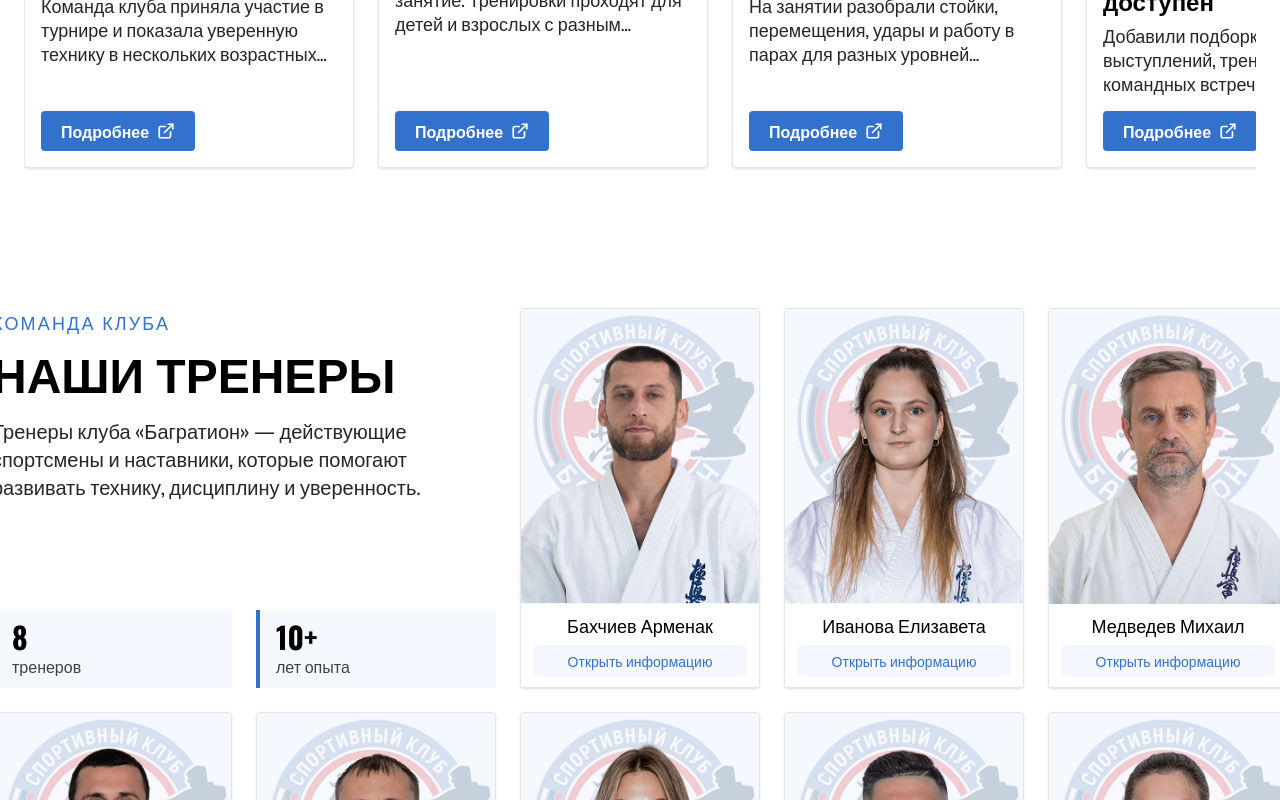
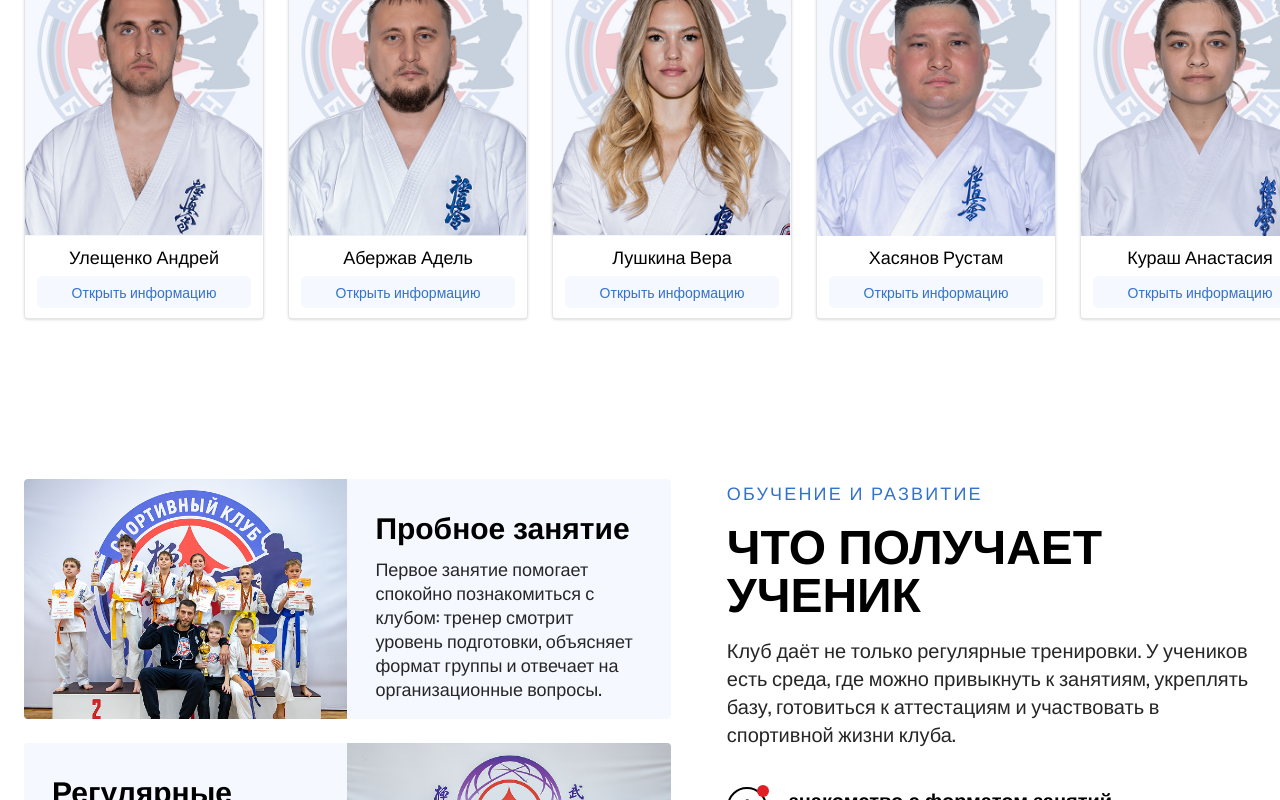
Before and after one commit to Artamenos/Bagration, a Next.js app: page / in a window 1280 px wide. Shown: the part 2000-2800 px from the top of the page. Built offline with nearby package versions, Linux system fonts and the light colour scheme.

Commit message:
feat: refine landing flow and student development section

```diff
--- a/app/globals.css
+++ b/app/globals.css
@@ -13,11 +13,8 @@
   --color-foreground: var(--foreground);
 }
 
-@media (prefers-color-scheme: dark) {
-  :root {
-    --background: #0a0a0a;
-    --foreground: #ededed;
-  }
+html {
+  scroll-behavior: smooth;
 }
 
 body {
@@ -25,6 +22,8 @@ body {
   color: var(--foreground);
   padding-top: 80px;
   scroll-padding-top: 80px;
+  -webkit-font-smoothing: antialiased;
+  text-rendering: geometricPrecision;
 }
 
 .site-container {
@@ -35,3 +34,29 @@ body {
   padding-left: 24px;
   padding-right: 24px;
 }
+
+.landing-flow {
+  position: relative;
+  overflow: hidden;
+  background:
+    linear-gradient(
+      90deg,
+      transparent 0,
+      transparent calc(50% - 720px),
+      rgba(50, 114, 205, 0.14) calc(50% - 720px),
+      rgba(50, 114, 205, 0.14) calc(50% - 718px),
+      transparent calc(50% - 718px)
+    ),
+    #ffffff;
+}
+
+@media (max-width: 1535px) {
+  .landing-flow {
+    background: #ffffff;
+  }
+}
+
+::selection {
+  background: var(--color-brand-red);
+  color: #ffffff;
+}
--- a/app/page.tsx
+++ b/app/page.tsx
@@ -3,6 +3,7 @@ import { Hero } from "@/sections/Hero";
 import { About } from "@/sections/About";
 import { News } from "@/sections/News";
 import { Coaches } from "@/sections/Coaches";
+import { StudentOpportunities } from "@/sections/StudentOpportunities";
 import { Signup } from "@/sections/Signup";
 import { Albums } from "@/sections/Albums";
 import { Events } from "@/sections/Events";
@@ -11,12 +12,13 @@ export default function Home() {
   return (
     <>
       <Header />
-      <main>
+      <main className="landing-flow">
         <Hero />
         <About />
+        <Coaches />
+        <StudentOpportunities />
+        <Signup />
         <News />
-        <Coaches />
-        <Signup />
         <Events />
         <Albums />
       </main>
--- a/components/Header.tsx
+++ b/components/Header.tsx
@@ -1,11 +1,12 @@
 "use client";
+
 import { useEffect, useState } from "react";
 
 const navItems = [
   { label: "Главная", href: "#hero", id: "hero" },
   { label: "О клубе", href: "#about", id: "about" },
+  { label: "Тренеры", href: "#coaches", id: "coaches" },
   { label: "Новости", href: "#news", id: "news" },
-  { label: "Тренеры", href: "#coaches", id: "coaches" },
   { label: "Мероприятия", href: "#events", id: "events" },
 ];
 
@@ -14,7 +15,7 @@ export function Header() {
 
   useEffect(() => {
     function updateActiveSection() {
-      const activationLine = window.scrollY + window.innerHeight * 0.40;
+      const activationLine = window.scrollY + window.innerHeight * 0.4;
 
       const currentSection = navItems.findLast((item) => {
         const section = document.getElementById(item.id);
--- a/sections/About.tsx
+++ b/sections/About.tsx
@@ -1,6 +1,6 @@
 export function About() {
   return (
-    <section id="about" className="bg-[var(--color-brand-bg)] py-24">
+    <section id="about" className="bg-[var(--color-brand-bg)] py-20">
       <div className="site-container grid grid-cols-1 items-center gap-12 lg:grid-cols-[585px_3px_1fr] lg:gap-16">
         <img
           src="/images/club-img.png"
--- a/sections/Albums.tsx
+++ b/sections/Albums.tsx
@@ -17,7 +17,7 @@ const albumColumns = [
 
 export function Albums() {
   return (
-    <section id="albums" className="overflow-hidden bg-[var(--color-brand-bg)]">
+    <section id="albums" className="overflow-hidden bg-[var(--color-brand-bg)] py-20">
       <div className="site-container grid h-[504px] grid-cols-1 items-start gap-12 overflow-hidden lg:grid-cols-[360px_1fr]">
         <div className="py-12 pr-4">
           <p className="text-lg font-medium uppercase tracking-[0.12em] text-[var(--color-brand-blue)]">
--- a/sections/Coaches.tsx
+++ b/sections/Coaches.tsx
@@ -53,9 +53,9 @@ export function Coaches() {
   const bottomCoaches = coaches.slice(3);
 
   return (
-    <section id="coaches" className="bg-white py-16">
+    <section id="coaches" className="bg-white py-20">
       <div className="site-container">
-        <div className="grid grid-cols-1 justify-center gap-6 lg:grid-cols-[repeat(5,240px)]">
+        <div className="grid grid-cols-1 gap-6 lg:grid-cols-[repeat(5,240px)] lg:justify-between">
           <div className="flex flex-col justify-between lg:col-span-2">
             <div>
               <p className="text-lg font-medium uppercase tracking-[0.12em] text-[var(--color-brand-blue)]">
@@ -99,7 +99,7 @@ export function Coaches() {
           ))}
         </div>
 
-        <div className="mt-6 grid grid-cols-1 justify-center gap-6 sm:grid-cols-2 lg:grid-cols-[repeat(5,240px)]">
+        <div className="mt-6 grid grid-cols-1 gap-6 sm:grid-cols-2 lg:grid-cols-[repeat(5,240px)] lg:justify-between">
           {bottomCoaches.map((coach) => (
             <CoachCard key={coach.id} coach={coach} />
           ))}
--- a/sections/Events.tsx
+++ b/sections/Events.tsx
@@ -158,7 +158,7 @@ export function Events() {
   }
 
   return (
-    <section id="events" className="bg-[var(--color-brand-bg)] py-16">
+    <section id="events" className="bg-white py-20">
       <div className="site-container">
         <div className="mb-6 text-center">
           <p className="text-lg font-medium uppercase tracking-[0.12em] text-[var(--color-brand-blue)]">
--- a/sections/Hero.tsx
+++ b/sections/Hero.tsx
@@ -3,7 +3,8 @@ import { CalendarDays, Phone } from "lucide-react";
 export function Hero() {
   return (
     <section id="hero" className="relative overflow-hidden bg-white">
-      <div className="site-container grid min-h-[calc(100vh-80px)] max-w-[1400px] grid-cols-1 items-center gap-16 px-8 py-14 lg:grid-cols-[0.9fr_1.1fr]">        <div>
+      <div className="site-container grid min-h-[calc(100vh-80px)] max-w-[1400px] grid-cols-1 items-center gap-16 px-8 py-14 lg:grid-cols-[0.9fr_1.1fr]">
+        <div>
           <h1 className="-ml-1 text-9xl font-normal uppercase leading-[0.9] tracking-[-0.02em] text-black">
             Багратион
           </h1>
--- a/sections/News.tsx
+++ b/sections/News.tsx
@@ -178,7 +178,7 @@ export function News() {
   }
 
   return (
-    <section id="news" className="bg-white py-16">
+    <section id="news" className="bg-white py-20">
       <div className="site-container">
         <div className="mb-8 flex flex-col justify-between gap-4 lg:flex-row lg:items-end">
           <div>
--- /dev/null
+++ b/sections/StudentOpportunities.tsx
@@ -0,0 +1,151 @@
+const opportunities = [
+  {
+    title: "Пробное занятие",
+    description:
+      "Первое занятие помогает спокойно познакомиться с клубом: тренер смотрит уровень подготовки, объясняет формат группы и отвечает на организационные вопросы.",
+    image: "/images/sign_up.png",
+    imageFirst: true,
+  },
+  {
+    title: "Регулярные тренировки",
+    description:
+      "Основная работа строится на постоянной практике: техника киокушинкай, общая физическая подготовка, координация, дисциплина и работа в парах.",
+    image: "/images/club-img.png",
+    imageFirst: false,
+  },
+  {
+    title: "Аттестации",
+    description:
+      "Ученики могут готовиться к аттестациям на пояса. Тренеры помогают разобраться в требованиях и выстроить базовую технику.",
+    image: "/images/album.png",
+    imageFirst: true,
+  },
+  {
+    title: "Соревнования и сборы",
+    description:
+      "Клуб участвует в соревнованиях и проводит учебно-тренировочные сборы. Это дополнительная практика, командная среда и опыт выступлений.",
+    image: "/images/hero-team.png",
+    imageFirst: false,
+  },
+  {
+    title: "Летний лагерь",
+    description:
+      "Выездной формат с тренировками, режимом и командной средой. Это возможность глубже погрузиться в тренировочный процесс и провести время внутри спортивной атмосферы клуба.",
+    image: "/images/album.png",
+    imageFirst: true,
+  },
+];
+
+const summaryItems = [
+  {
+    title: "знакомство с форматом занятий",
+    text: "пробная тренировка и подбор подходящей группы",
+  },
+  {
+    title: "стабильная тренировочная база",
+    text: "регулярная техника, ОФП, дисциплина и работа в парах",
+  },
+  {
+    title: "подготовка к аттестациям",
+    text: "понятные требования, техника и движение к следующему поясу",
+  },
+  {
+    title: "спортивная жизнь клуба",
+    text: "соревнования, командные мероприятия и учебные сборы",
+  },
+  {
+    title: "летний лагерь",
+    text: "выездной формат с тренировками, режимом и командной средой",
+  },
+];
+
+export function StudentOpportunities() {
+  return (
+    <section className="bg-white py-20">
+      <div className="site-container grid grid-cols-1 gap-14 lg:grid-cols-[1.1fr_0.9fr] lg:items-start">
+        <div className="grid grid-cols-1 gap-6">
+          {opportunities.map((item) => (
+            <article
+              key={item.title}
+              className="grid h-auto overflow-hidden rounded-[4px] bg-[var(--color-brand-bg)] md:h-[240px] md:grid-cols-2"
+            >
+              <img
+                src={item.image}
+                alt={item.title}
+                className={[
+                  "h-[240px] w-full object-cover md:h-full",
+                  item.imageFirst ? "md:order-1" : "md:order-2",
+                ].join(" ")}
+              />
+
+              <div
+                className={[
+                  "grid min-h-[240px] grid-rows-[auto_1fr] p-7",
+                  item.imageFirst ? "md:order-2" : "md:order-1",
+                ].join(" ")}
+              >
+                <h3 className="self-end text-3xl font-bold leading-tight text-black">
+                  {item.title}
+                </h3>
+
+                <p className="mt-3 max-w-[390px] text-lg leading-6 text-neutral-800">
+                  {item.description}
+                </p>
+              </div>
+            </article>
+          ))}
+        </div>
+
+        <div className="lg:sticky lg:top-28">
+          <p className="text-lg font-medium uppercase tracking-[0.12em] text-[var(--color-brand-blue)]">
+            Обучение и развитие
+          </p>
+
+          <h2 className="mt-3 text-5xl font-bold uppercase leading-none text-black">
+            Что получает ученик
+          </h2>
+
+          <p className="mt-5 max-w-[560px] text-xl leading-7 text-neutral-800">
+            Клуб даёт не только регулярные тренировки. У учеников есть среда,
+            где можно привыкнуть к занятиям, укреплять базу, готовиться к
+            аттестациям и участвовать в спортивной жизни клуба.
+          </p>
+
+          <div className="mt-10 grid max-w-[560px] grid-cols-1 gap-5">
+            {summaryItems.map((item, index) => (
+              <article key={item.title} className="relative grid grid-cols-[42px_1fr] gap-5">
+                {index < summaryItems.length - 1 ? (
+                  <span className="absolute left-[20px] top-10 h-[calc(100%+20px)] w-[2px] bg-black/80" />
+                ) : null}
+
+                <div className="relative z-10 flex h-10 w-10 items-center justify-center rounded-full border-2 border-black bg-white">
+                  <span className="text-lg font-bold leading-none text-black">
+                    {index + 1}
+                  </span>
+                  <span
+                    className={[
+                      "absolute -right-1 -top-1 h-3 w-3 rounded-full",
+                      index % 2 === 0
+                        ? "bg-[var(--color-brand-red)]"
+                        : "bg-[var(--color-brand-blue)]",
+                    ].join(" ")}
+                  />
+                </div>
+
+                <div className="pb-2">
+                  <p className="text-xl font-bold leading-6 text-black">
+                    {item.title}
+                  </p>
+
+                  <p className="mt-1 text-base leading-6 text-neutral-700">
+                    {item.text}
+                  </p>
+                </div>
+              </article>
+            ))}
+          </div>
+        </div>
+      </div>
+    </section>
+  );
+}
```
Also changed, not shown: sections/Signup.tsx (+4 -4 lines).
